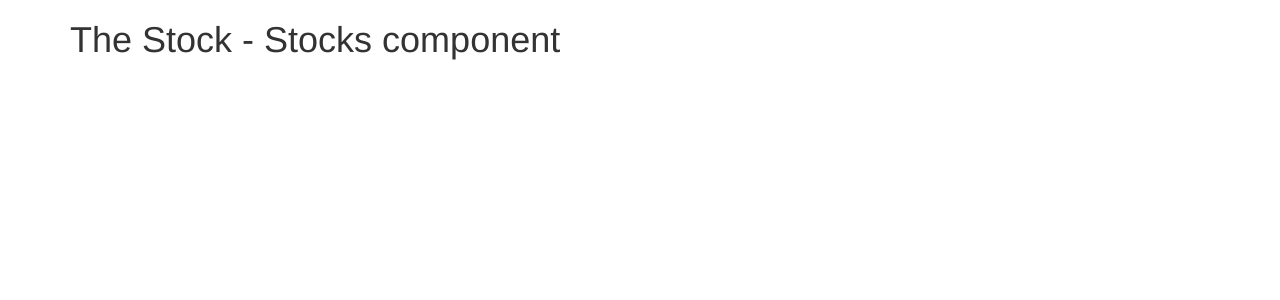
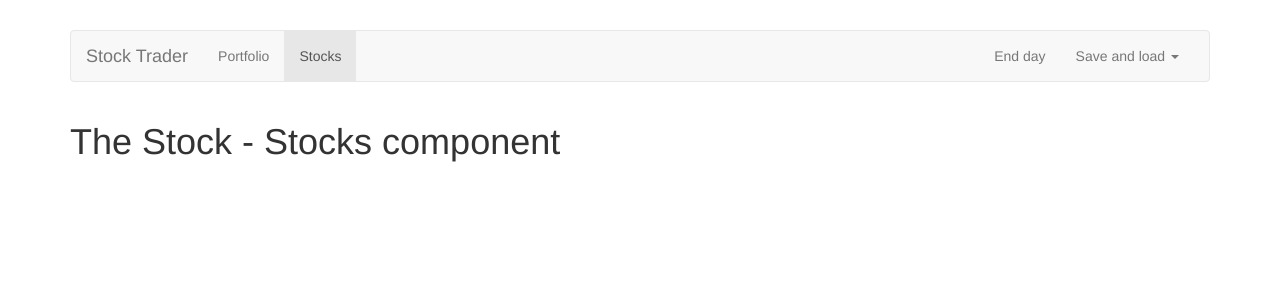
Before and after one commit to AlMuz/VUE-TheStockTrader, a Vue app: page /stocks in a window 1280 px wide. Shown: the top 300 px of the page. Built offline with nearby package versions, Linux system fonts and the light colour scheme.

Commit message:
Adding a Header and Navigation

```diff
--- a/src/App.vue
+++ b/src/App.vue
@@ -1,17 +1,26 @@
 <template>
   <div class="container">
-    <router-view>
-
-    </router-view>
+    <Header></Header>
+    <div class="row">
+      <div class="col-md-12">
+        <router-view></router-view>
+      </div>
+    </div>
   </div>
 </template>
 
 <script>
+
+  import Header from './components/Header.vue';
   export default {
-
+    components: {
+      Header,
+    }
   }
 </script>
 
 <style>
-
+  body {
+    padding:  30px;
+  }
 </style>
--- a/src/components/Header.vue
+++ b/src/components/Header.vue
@@ -1,9 +1,44 @@
 <template>
-  <div>
-    <h1>
-      The Header component
-    </h1>
-  </div>
+  <nav class="navbar navbar-default">
+    <div class="container-fluid">
+      <!-- Brand and toggle get grouped for better mobile display -->
+      <div class="navbar-header">
+        <button type="button" class="navbar-toggle collapsed" data-toggle="collapse" data-target="#bs-example-navbar-collapse-1" aria-expanded="false">
+          <span class="sr-only">Toggle navigation</span>
+          <span class="icon-bar"></span>
+          <span class="icon-bar"></span>
+          <span class="icon-bar"></span>
+        </button>
+        <router-link to="/" class="navbar-brand">Stock Trader</router-link>
+      </div>
+
+      <div class="collapse navbar-collapse">
+        <ul class="nav navbar-nav">
+          <router-link to="/portfolio" activeClass="active" tag="li"><a>Portfolio</a></router-link>
+          <router-link to="/stocks" activeClass="active" tag="li"><a>Stocks</a></router-link>
+        </ul>
+        <ul class="nav navbar-nav navbar-right">
+          <li><a href="#">End day</a></li>
+          <li class="dropdown">
+            <a
+              href="#"
+              class="dropdown-toggle"
+              data-toggle="dropdown"
+              role="button"
+              aria-haspopup="true"
+              aria-expanded="false"
+            >
+              Save and load <span class="caret"></span>
+            </a>
+            <ul class="dropdown-menu">
+              <li><a href="#">Save data</a></li>
+              <li><a href="#">Load data</a></li>
+            </ul>
+          </li>
+        </ul>
+      </div><!-- /.navbar-collapse -->
+    </div><!-- /.container-fluid -->
+  </nav>
 </template>
 
 <script>
```
